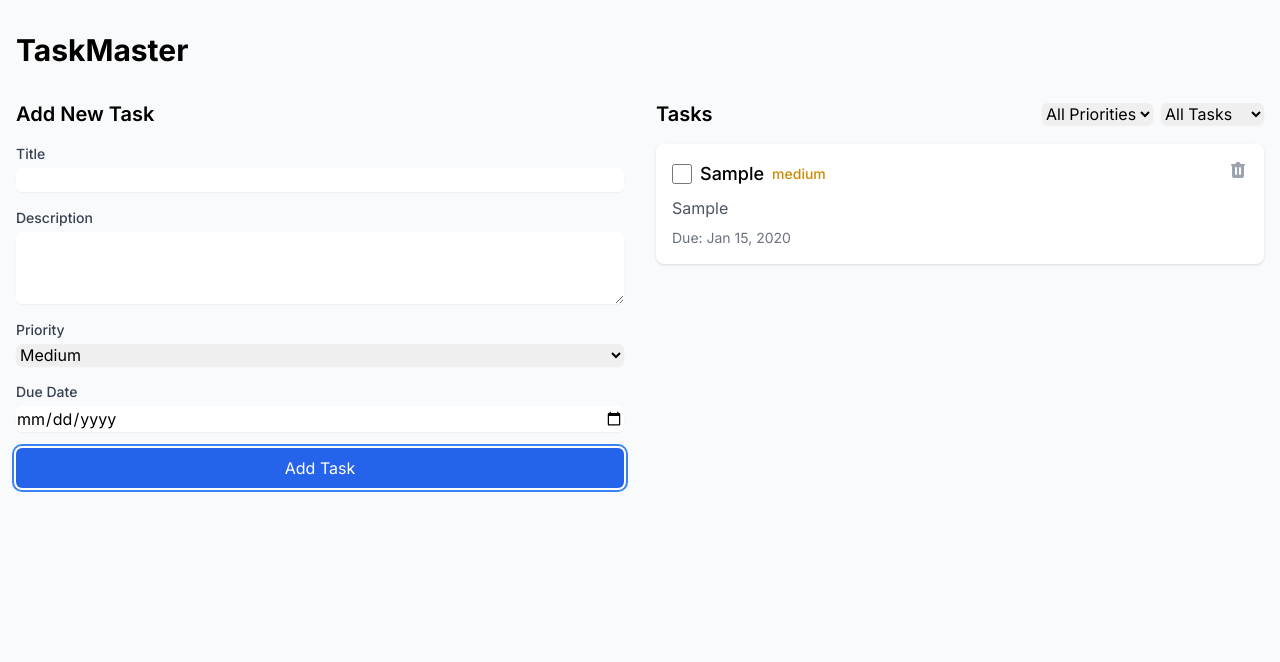
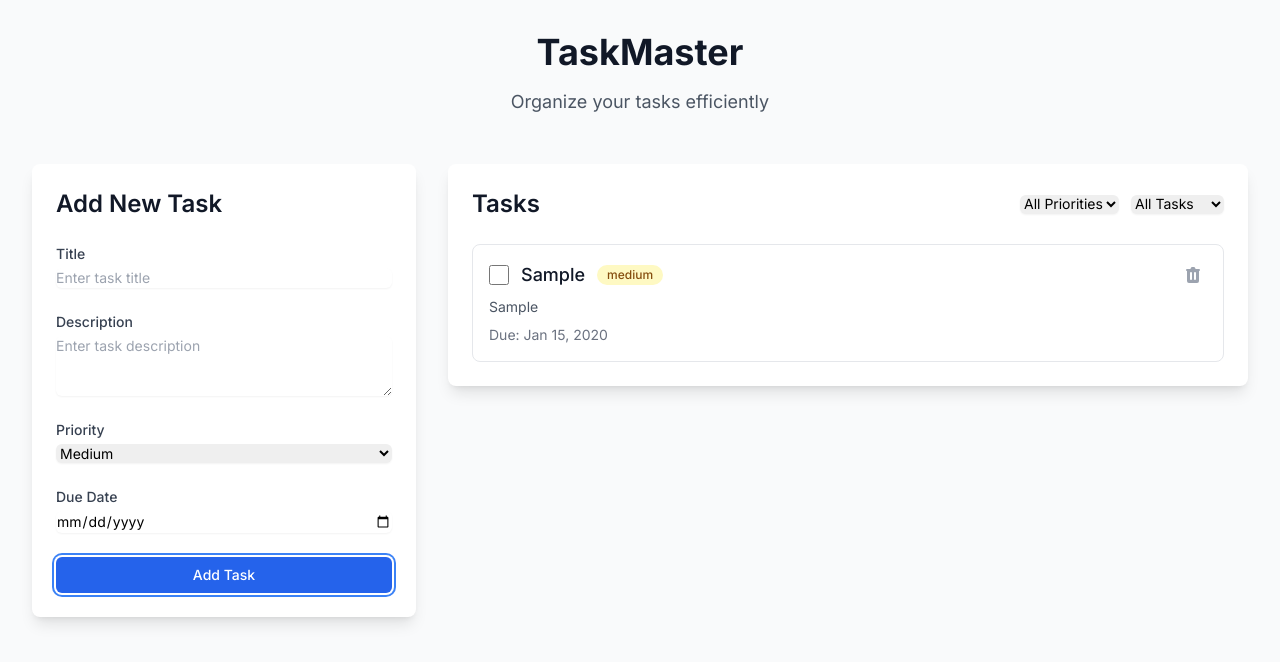
Before and after one commit to adamcamilleri/adamcamilleri.github.io, a Next.js app in the folder projects/taskmaster/: page /tasks in a window 1280 px wide. Both pictures are taken after typing "Sample", "Sample", "2020-01-15" into the empty fields and a click on the button "Add Task". Shown: the top 662 px of the page. Built offline with nearby package versions, Linux system fonts and the light colour scheme.

Commit message:
Add taskmaster

```diff
--- a/projects/taskmaster/index.html
+++ b/projects/taskmaster/index.html
@@ -4,7 +4,10 @@
     <meta charset="UTF-8">
     <meta name="viewport" content="width=device-width, initial-scale=1.0">
     <title>TaskMaster - Your Productivity Platform</title>
-    <meta http-equiv="refresh" content="0;url=http://localhost:3000">
+    <script>
+        // Redirect to the Next.js development server
+        window.location.href = 'http://localhost:3000';
+    </script>
     <style>
         body {
             font-family: -apple-system, BlinkMacSystemFont, 'Segoe UI', Roboto, Oxygen, Ubuntu, Cantarell, 'Open Sans', 'Helvetica Neue', sans-serif;
--- /dev/null
+++ b/projects/taskmaster/next.config.mjs
@@ -0,0 +1,9 @@
+/** @type {import('next').NextConfig} */
+const nextConfig = {
+  output: 'export',
+  images: {
+    unoptimized: true,
+  }
+}
+
+export default nextConfig
--- a/projects/taskmaster/src/app/tasks/page.tsx
+++ b/projects/taskmaster/src/app/tasks/page.tsx
@@ -16,26 +16,35 @@ export default function TasksPage() {
   const filteredTasks = filterTasks(filter)
 
   return (
-    <div className="container mx-auto px-4 py-8">
-      <h1 className="text-3xl font-bold mb-8">TaskMaster</h1>
+    <div className="min-h-screen bg-gray-50 py-8">
+      <div className="max-w-7xl mx-auto px-4 sm:px-6 lg:px-8">
+        <div className="text-center mb-12">
+          <h1 className="text-4xl font-bold text-gray-900 mb-4">TaskMaster</h1>
+          <p className="text-lg text-gray-600">Organize your tasks efficiently</p>
+        </div>
 
-      <div className="grid grid-cols-1 md:grid-cols-2 gap-8">
-        <div>
-          <h2 className="text-xl font-semibold mb-4">Add New Task</h2>
+        <div className="grid grid-cols-1 lg:grid-cols-3 gap-8">
+          {/* Task Form Section */}
+          <div className="lg:col-span-1">
+            <div className="bg-white rounded-lg shadow-lg p-6 sticky top-8">
+              <h2 className="text-2xl font-semibold text-gray-900 mb-6">Add New Task</h2>
               <TaskForm onSubmit={addTask} />
             </div>
+          </div>
 
-        <div>
-          <div className="flex justify-between items-center mb-4">
-            <h2 className="text-xl font-semibold">Tasks</h2>
-            <div className="flex gap-2">
+          {/* Task List Section */}
+          <div className="lg:col-span-2">
+            <div className="bg-white rounded-lg shadow-lg p-6">
+              <div className="flex flex-col sm:flex-row justify-between items-start sm:items-center gap-4 mb-6">
+                <h2 className="text-2xl font-semibold text-gray-900">Tasks</h2>
+                <div className="flex flex-wrap gap-3">
                   <select
                     value={filter.priority || ''}
                     onChange={(e) => setFilter({
                       ...filter,
                       priority: e.target.value as Priority || undefined
                     })}
-                className="rounded-md border-gray-300 shadow-sm focus:border-blue-500 focus:ring-blue-500"
+                    className="rounded-md border-gray-300 shadow-sm focus:border-blue-500 focus:ring-blue-500 text-sm"
                   >
                     <option value="">All Priorities</option>
                     <option value="low">Low</option>
@@ -49,7 +58,7 @@ export default function TasksPage() {
                       ...filter,
                       completed: e.target.value === '' ? undefined : e.target.value === 'true'
                     })}
-                className="rounded-md border-gray-300 shadow-sm focus:border-blue-500 focus:ring-blue-500"
+                    className="rounded-md border-gray-300 shadow-sm focus:border-blue-500 focus:ring-blue-500 text-sm"
                   >
                     <option value="">All Tasks</option>
                     <option value="false">Active</option>
@@ -66,5 +75,7 @@ export default function TasksPage() {
             </div>
           </div>
         </div>
+      </div>
+    </div>
   )
 }
--- a/projects/taskmaster/src/components/TaskForm.tsx
+++ b/projects/taskmaster/src/components/TaskForm.tsx
@@ -28,9 +28,9 @@ export default function TaskForm({ onSubmit, initialData }: TaskFormProps) {
   }
 
   return (
-    <form onSubmit={handleSubmit} className="space-y-4">
+    <form onSubmit={handleSubmit} className="space-y-6">
       <div>
-        <label htmlFor="title" className="block text-sm font-medium text-gray-700">
+        <label htmlFor="title" className="block text-sm font-medium text-gray-700 mb-1">
           Title
         </label>
         <input
@@ -39,12 +39,13 @@ export default function TaskForm({ onSubmit, initialData }: TaskFormProps) {
           value={formData.title}
           onChange={(e) => setFormData({ ...formData, title: e.target.value })}
           required
-          className="mt-1 block w-full rounded-md border-gray-300 shadow-sm focus:border-blue-500 focus:ring-blue-500"
+          className="block w-full rounded-md border-gray-300 shadow-sm focus:border-blue-500 focus:ring-blue-500 text-sm"
+          placeholder="Enter task title"
         />
       </div>
 
       <div>
-        <label htmlFor="description" className="block text-sm font-medium text-gray-700">
+        <label htmlFor="description" className="block text-sm font-medium text-gray-700 mb-1">
           Description
         </label>
         <textarea
@@ -52,19 +53,20 @@ export default function TaskForm({ onSubmit, initialData }: TaskFormProps) {
           value={formData.description}
           onChange={(e) => setFormData({ ...formData, description: e.target.value })}
           rows={3}
-          className="mt-1 block w-full rounded-md border-gray-300 shadow-sm focus:border-blue-500 focus:ring-blue-500"
+          className="block w-full rounded-md border-gray-300 shadow-sm focus:border-blue-500 focus:ring-blue-500 text-sm"
+          placeholder="Enter task description"
         />
       </div>
 
       <div>
-        <label htmlFor="priority" className="block text-sm font-medium text-gray-700">
+        <label htmlFor="priority" className="block text-sm font-medium text-gray-700 mb-1">
           Priority
         </label>
         <select
           id="priority"
           value={formData.priority}
           onChange={(e) => setFormData({ ...formData, priority: e.target.value as Priority })}
-          className="mt-1 block w-full rounded-md border-gray-300 shadow-sm focus:border-blue-500 focus:ring-blue-500"
+          className="block w-full rounded-md border-gray-300 shadow-sm focus:border-blue-500 focus:ring-blue-500 text-sm"
         >
           <option value="low">Low</option>
           <option value="medium">Medium</option>
@@ -73,7 +75,7 @@ export default function TaskForm({ onSubmit, initialData }: TaskFormProps) {
       </div>
 
       <div>
-        <label htmlFor="dueDate" className="block text-sm font-medium text-gray-700">
+        <label htmlFor="dueDate" className="block text-sm font-medium text-gray-700 mb-1">
           Due Date
         </label>
         <input
@@ -84,13 +86,13 @@ export default function TaskForm({ onSubmit, initialData }: TaskFormProps) {
             ...formData,
             dueDate: e.target.value ? new Date(e.target.value) : undefined,
           })}
-          className="mt-1 block w-full rounded-md border-gray-300 shadow-sm focus:border-blue-500 focus:ring-blue-500"
+          className="block w-full rounded-md border-gray-300 shadow-sm focus:border-blue-500 focus:ring-blue-500 text-sm"
         />
       </div>
 
       <button
         type="submit"
-        className="w-full rounded-md bg-blue-600 px-4 py-2 text-white hover:bg-blue-700 focus:outline-none focus:ring-2 focus:ring-blue-500 focus:ring-offset-2"
+        className="w-full rounded-md bg-blue-600 px-4 py-2 text-sm font-medium text-white hover:bg-blue-700 focus:outline-none focus:ring-2 focus:ring-blue-500 focus:ring-offset-2 transition-colors"
       >
         {initialData ? 'Update Task' : 'Add Task'}
       </button>
--- a/projects/taskmaster/src/components/TaskList.tsx
+++ b/projects/taskmaster/src/components/TaskList.tsx
@@ -8,16 +8,16 @@ interface TaskListProps {
 }
 
 const priorityColors = {
-  high: 'text-red-600',
-  medium: 'text-yellow-600',
-  low: 'text-green-600'
+  high: 'bg-red-100 text-red-800',
+  medium: 'bg-yellow-100 text-yellow-800',
+  low: 'bg-green-100 text-green-800'
 }
 
 export default function TaskList({ tasks, onToggleComplete, onDelete }: TaskListProps) {
   if (tasks.length === 0) {
     return (
-      <div className="text-center py-8 text-gray-500">
-        No tasks yet. Add one to get started!
+      <div className="text-center py-12 text-gray-500 bg-gray-50 rounded-lg">
+        <p className="text-lg">No tasks yet. Add one to get started!</p>
       </div>
     )
   }
@@ -27,26 +27,28 @@ export default function TaskList({ tasks, onToggleComplete, onDelete }: TaskList
       {tasks.map((task) => (
         <div
           key={task.id}
-          className="bg-white rounded-lg shadow p-4 hover:shadow-md transition-shadow"
+          className="bg-white rounded-lg border border-gray-200 p-4 hover:shadow-md transition-shadow"
         >
-          <div className="flex items-start justify-between">
-            <div className="flex-1">
-              <div className="flex items-center gap-2">
+          <div className="flex items-start justify-between gap-4">
+            <div className="flex-1 min-w-0">
+              <div className="flex items-center gap-3">
                 <input
                   type="checkbox"
                   checked={task.completed}
                   onChange={() => onToggleComplete(task.id)}
                   className="h-5 w-5 rounded border-gray-300 text-blue-600 focus:ring-blue-500"
                 />
-                <h3 className={`text-lg font-medium ${task.completed ? 'line-through text-gray-500' : ''}`}>
+                <h3 className={`text-lg font-medium truncate ${
+                  task.completed ? 'line-through text-gray-500' : 'text-gray-900'
+                }`}>
                   {task.title}
                 </h3>
-                <span className={`text-sm font-medium ${priorityColors[task.priority]}`}>
+                <span className={`px-2.5 py-0.5 rounded-full text-xs font-medium ${priorityColors[task.priority]}`}>
                   {task.priority}
                 </span>
               </div>
               {task.description && (
-                <p className="mt-2 text-gray-600">{task.description}</p>
+                <p className="mt-2 text-gray-600 text-sm line-clamp-2">{task.description}</p>
               )}
               {task.dueDate && (
                 <p className="mt-2 text-sm text-gray-500">
@@ -56,7 +58,8 @@ export default function TaskList({ tasks, onToggleComplete, onDelete }: TaskList
             </div>
             <button
               onClick={() => onDelete(task.id)}
-              className="ml-4 text-gray-400 hover:text-red-500 transition-colors"
+              className="flex-shrink-0 text-gray-400 hover:text-red-500 transition-colors p-1"
+              title="Delete task"
             >
               <svg
                 xmlns="http://www.w3.org/2000/svg"
```
Also changed, not shown: 1 other file (tests, documents, lock files or other folders). Lines whose indentation alone changed are shown as unchanged.
